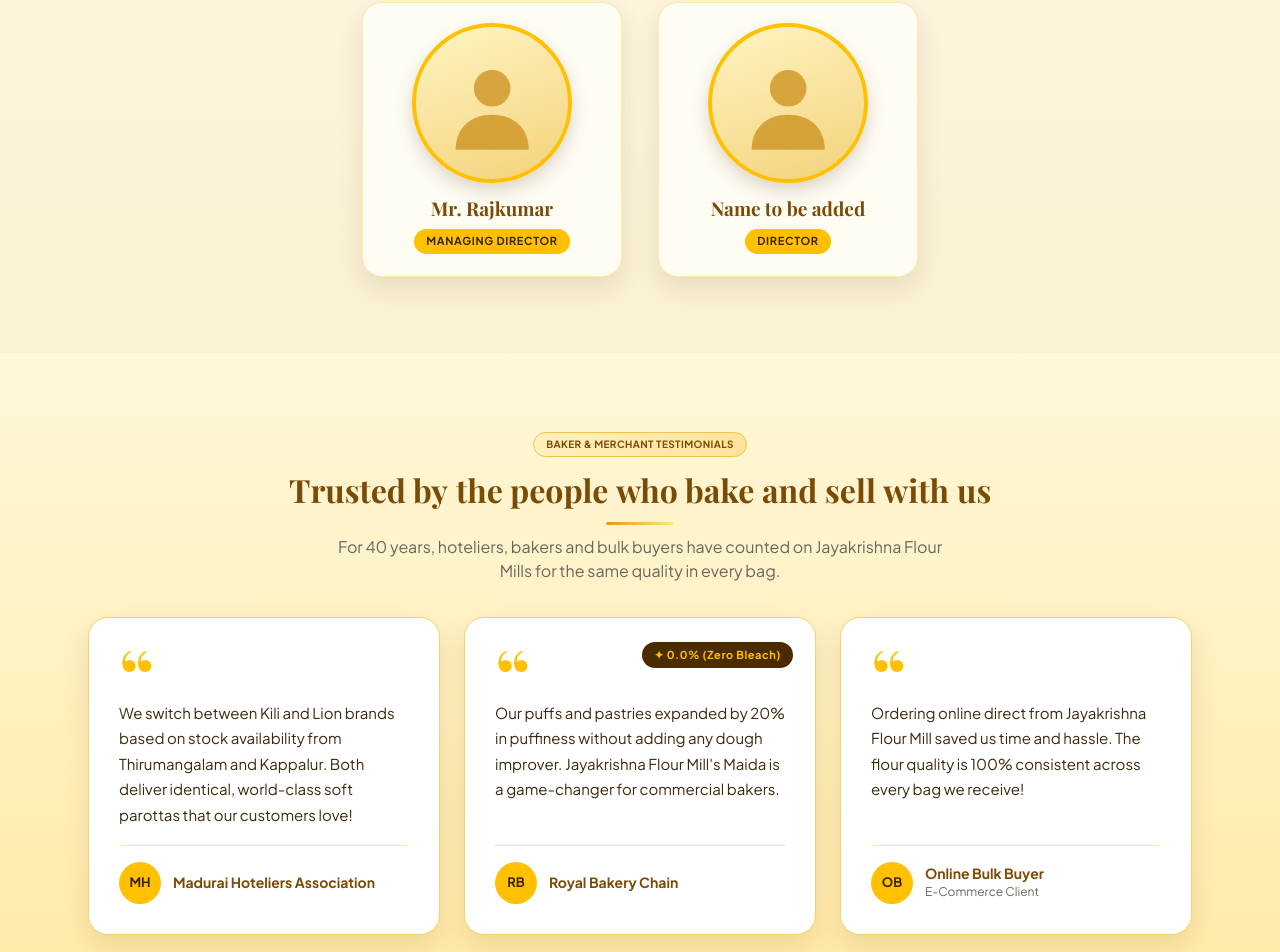
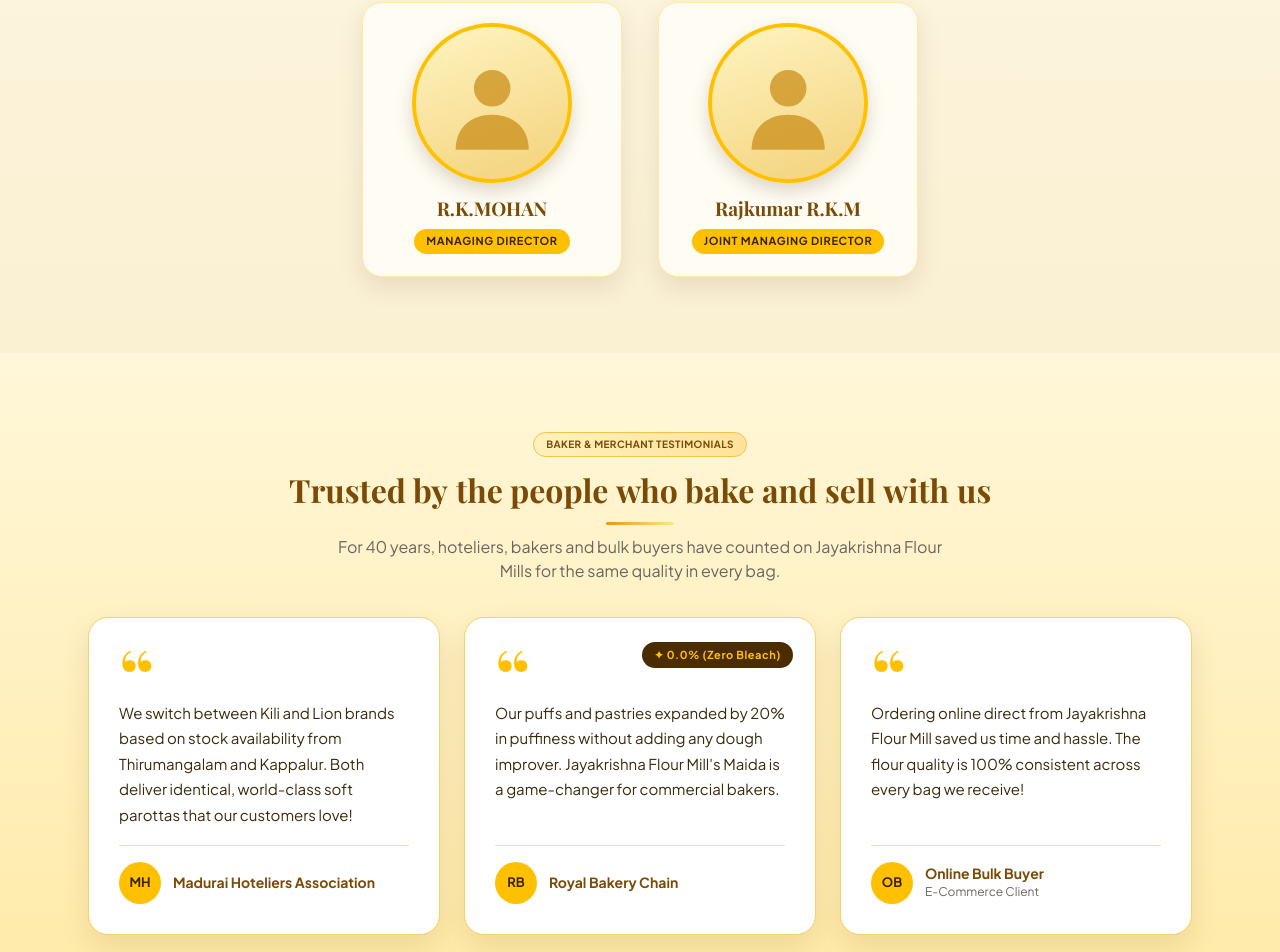
Before and after one commit to Karkuzhali369/jayaKrishna, a React (Vite) app: page / in a window 1280 px wide. Shown: the part 2832-3784 px from the top of the page. Built offline with nearby package versions, Linux system fonts and the light colour scheme.

Commit message:
Update App.jsx

```diff
--- a/src/App.jsx
+++ b/src/App.jsx
@@ -66,8 +66,8 @@ const TESTIMONIALS = [
 
 // Board members. Add a photo by setting img, e.g. img: "images/board/rajkumar.jpg" (file goes in public/images/board/).
 const BOARD = [
-	{ name: "Mr. Rajkumar", role: "Managing Director", img: "" },
-	{ name: "Name to be added", role: "Director", img: "" },
+	{ name: "R.K.MOHAN", role: "Managing Director", img: "" },
+	{ name: "Rajkumar R.K.M ", role: "Joint Managing Director", img: "" },
 ];
 
 const YEARS = [["40", "Years of milling legacy"], ["3", "Trusted brands: Lion, Kili & Cycle"], ["100%", "Unbleached & safe"]];
```
